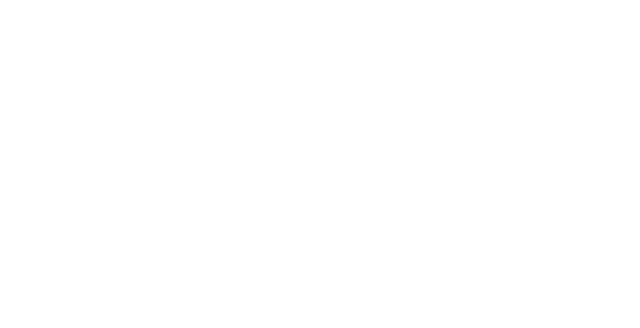
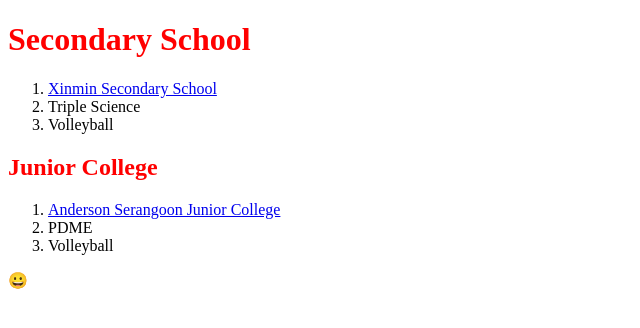
Before and after one commit to Ktyc/Test-2, a plain HTML site: page index.html in a window 1280 px wide. Shown: the whole page, without its empty margins (0-640 px from the left). Drawn offline with Linux system fonts and the light colour scheme.

Commit message:
Update index.html

```diff
--- a/index.html
+++ b/index.html
@@ -1,10 +1,22 @@
 <!DOCTYPE html>
 <html>
   <head>
-    <meta charset+="utf-8"/>
-    <title>ASRJC Web</title>
+    <title>My Portfolio</title>
   </head>
   <body>
+    <h1 style = "color:red;"> Secondary School</h1>
+    <ol>
+      <li><a href = "https://www.xinminsec.moe.edu.sg/" >Xinmin Secondary School</a></li>
+      <li>Triple Science</li>
+      <li>Volleyball</li>
+    </ol>
+    <h2 style = "color:red;">Junior College</h2>
+    <ol>
+      <li><a href = "https://asrjc.moe.edu.sg/">Anderson Serangoon Junior College</a></li>
+      <li>PDME</li>
+      <li>Volleyball</li>
+    </ol>
+  </body>
+</html>
 
-  <body>
-</html>
+ &#x1F600
```
